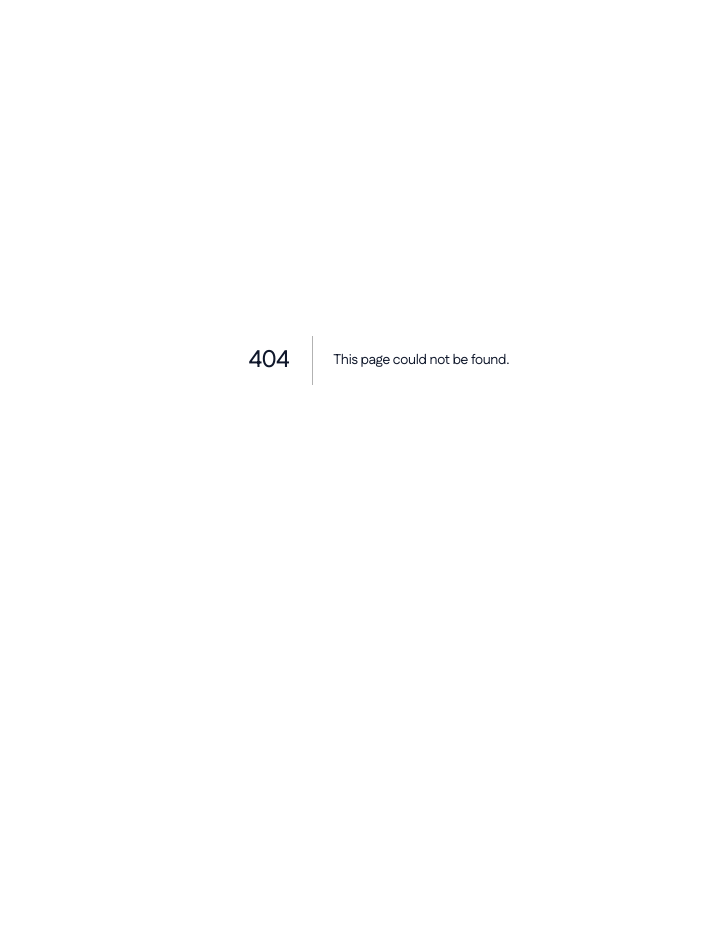
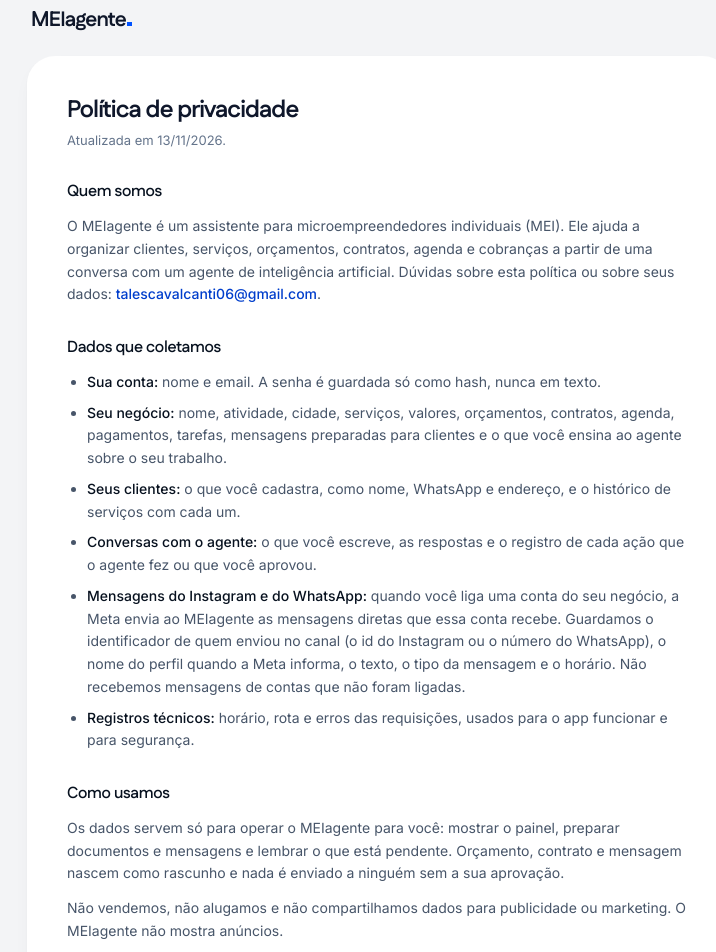
Before and after one commit to talescavalcanti/MEI-agente, a Next.js app: page /privacidade in a window 1280 px wide. Before the commit this address had no page. Shown: the part 40-992 px from the top of the page, without its empty margins (261-977 px from the left). Before the commit the page ends 800 px from the top, so only its background shows below. Built offline with nearby package versions, Linux system fonts and the light colour scheme.

Commit message:
feat: pagina de politica de privacidade

```diff
--- /dev/null
+++ b/src/app/privacidade/page.tsx
@@ -0,0 +1,159 @@
+import Link from "next/link";
+import Wordmark from "../components/Wordmark";
+
+export const metadata = {
+  title: "Política de privacidade · MEIagente",
+  description: "Quais dados o MEIagente coleta, como usa, onde guarda e como pedir a exclusão.",
+};
+
+const CONTATO = "talescavalcanti06@gmail.com";
+
+/**
+ * Página pública (aberta no proxy, com ou sem sessão). A Meta exige a URL
+ * desta política para publicar o app que recebe as mensagens do Instagram e
+ * do WhatsApp. Ao mudar o texto, atualize a data.
+ */
+export default function PrivacidadePage() {
+  return (
+    <main className="px-4 py-12 sm:px-6">
+      <div className="mx-auto w-full max-w-[44rem]">
+        <Link href="/" className="mb-6 inline-block px-1">
+          <Wordmark className="text-[1.3rem]" />
+        </Link>
+
+        <article className="rounded-panel bg-surface p-6 shadow-card sm:p-10">
+          <h1 className="text-title-page tracking-[-0.04em]">Política de privacidade</h1>
+          <p className="mt-1.5 text-body-sm text-muted">Atualizada em 13/11/2026.</p>
+
+          <div className="mt-8 space-y-8 text-body leading-relaxed text-muted-on-tint">
+            <Secao titulo="Quem somos">
+              <p>
+                O MEIagente é um assistente para microempreendedores individuais (MEI). Ele ajuda a organizar
+                clientes, serviços, orçamentos, contratos, agenda e cobranças a partir de uma conversa com um agente
+                de inteligência artificial. Dúvidas sobre esta política ou sobre seus dados:{" "}
+                <a href={`mailto:${CONTATO}`} className="text-link font-medium text-brand-600">
+                  {CONTATO}
+                </a>
+                .
+              </p>
+            </Secao>
+
+            <Secao titulo="Dados que coletamos">
+              <ul className="list-disc space-y-2 pl-5">
+                <li>
+                  <strong className="font-medium text-ink">Sua conta:</strong> nome e email. A senha é guardada só
+                  como hash, nunca em texto.
+                </li>
+                <li>
+                  <strong className="font-medium text-ink">Seu negócio:</strong> nome, atividade, cidade, serviços,
+                  valores, orçamentos, contratos, agenda, pagamentos, tarefas, mensagens preparadas para clientes e
+                  o que você ensina ao agente sobre o seu trabalho.
+                </li>
+                <li>
+                  <strong className="font-medium text-ink">Seus clientes:</strong> o que você cadastra, como nome,
+                  WhatsApp e endereço, e o histórico de serviços com cada um.
+                </li>
+                <li>
+                  <strong className="font-medium text-ink">Conversas com o agente:</strong> o que você escreve, as
+                  respostas e o registro de cada ação que o agente fez ou que você aprovou.
+                </li>
+                <li>
+                  <strong className="font-medium text-ink">Mensagens do Instagram e do WhatsApp:</strong> quando você
+                  liga uma conta do seu negócio, a Meta envia ao MEIagente as mensagens diretas que essa conta
+                  recebe. Guardamos o identificador de quem enviou no canal (o id do Instagram ou o número do
+                  WhatsApp), o nome do perfil quando a Meta informa, o texto, o tipo da mensagem e o horário. Não
+                  recebemos mensagens de contas que não foram ligadas.
+                </li>
+                <li>
+                  <strong className="font-medium text-ink">Registros técnicos:</strong> horário, rota e erros das
+                  requisições, usados para o app funcionar e para segurança.
+                </li>
+              </ul>
+            </Secao>
+
+            <Secao titulo="Como usamos">
+              <p>
+                Os dados servem só para operar o MEIagente para você: mostrar o painel, preparar documentos e
+                mensagens e lembrar o que está pendente. Orçamento, contrato e mensagem nascem como rascunho e nada
+                é enviado a ninguém sem a sua aprovação.
+              </p>
+              <p>
+                Não vendemos, não alugamos e não compartilhamos dados para publicidade ou marketing. O MEIagente não
+                mostra anúncios.
+              </p>
+            </Secao>
+
+            <Secao titulo="Inteligência artificial">
+              <p>
+                O agente usa um modelo de linguagem acessado pela Featherless. Para responder, enviamos a ela o texto
+                da conversa e o contexto do negócio necessário àquela resposta. O modelo sugere; quem decide é você.
+              </p>
+            </Secao>
+
+            <Secao titulo="Onde os dados ficam">
+              <p>
+                O banco de dados fica no Supabase e a aplicação roda na Vercel. O acesso ao banco é feito só pelo
+                servidor, e cada negócio enxerga apenas os próprios dados. Supabase, Vercel e Featherless podem
+                tratar dados fora do Brasil, dentro dos termos de cada um.
+              </p>
+            </Secao>
+
+            <Secao titulo="Por quanto tempo guardamos">
+              <p>
+                Guardamos os dados enquanto sua conta existir. Quando você pede a exclusão, apagamos a conta e tudo o
+                que está ligado a ela em até 15 dias. Registros técnicos e cópias de segurança dos provedores expiram
+                sozinhos, no ciclo de cada provedor, e não são usados depois da exclusão.
+              </p>
+            </Secao>
+
+            <Secao titulo="Dados dos seus clientes">
+              <p>
+                Sobre os dados dos clientes que você cadastra ou que mandam mensagem para o seu negócio, você é o
+                controlador e o MEIagente trata esses dados em seu nome, só para as finalidades acima.
+              </p>
+            </Secao>
+
+            <Secao titulo="Seus direitos (LGPD)">
+              <p>Pela Lei Geral de Proteção de Dados, você pode pedir a qualquer momento:</p>
+              <ul className="list-disc space-y-1 pl-5">
+                <li>confirmação de que tratamos seus dados e acesso a eles;</li>
+                <li>correção de dados incompletos, inexatos ou desatualizados;</li>
+                <li>anonimização, bloqueio ou eliminação de dados desnecessários;</li>
+                <li>portabilidade dos dados;</li>
+                <li>informação sobre com quem compartilhamos;</li>
+                <li>eliminação dos dados e revogação do consentimento.</li>
+              </ul>
+              <p>
+                Para isso, escreva para{" "}
+                <a href={`mailto:${CONTATO}`} className="text-link font-medium text-brand-600">
+                  {CONTATO}
+                </a>
+                . O passo a passo da exclusão está em{" "}
+                <Link href="/exclusao-de-dados" className="text-link font-medium text-brand-600">
+                  Exclusão de dados
+                </Link>
+                .
+              </p>
+            </Secao>
+
+            <Secao titulo="Mudanças nesta política">
+              <p>
+                Quando esta política mudar, a data no topo da página muda junto. Mudanças importantes serão avisadas
+                no próprio app.
+              </p>
+            </Secao>
+          </div>
+        </article>
+      </div>
+    </main>
+  );
+}
+
+function Secao({ titulo, children }: { titulo: string; children: React.ReactNode }) {
+  return (
+    <section className="space-y-3">
+      <h2 className="font-heading text-title-card font-semibold tracking-[-0.02em] text-ink">{titulo}</h2>
+      {children}
+    </section>
+  );
+}
```
